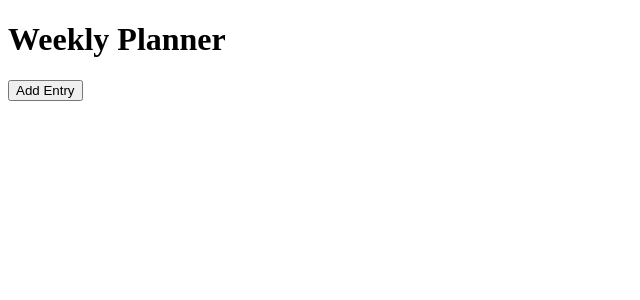
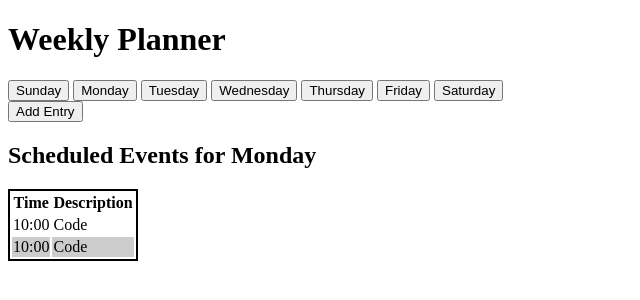
Before and after one commit to shawnkost/week-planner, a plain HTML site: page index.html in a window 1280 px wide. Shown: the whole page, without its empty margins (0-640 px from the left). Drawn offline with Linux system fonts and the light colour scheme.

Commit message:
moved on to #2

```diff
--- a/index.html
+++ b/index.html
@@ -9,9 +9,39 @@
 <body>
   <div class="row">
     <h1>Weekly Planner</h1>
+    <div class="days">
+      <button>Sunday</button>
+      <button>Monday</button>
+      <button>Tuesday</button>
+      <button>Wednesday</button>
+      <button>Thursday</button>
+      <button>Friday</button>
+      <button>Saturday</button>
+    </div>
   </div>
   <div class="button-container">
     <button type="button" id="button1">Add Entry</button>
+  </div>
+  <div class="table">
+    <h2>Scheduled Events for Monday</h2>
+    <table>
+      <thead>
+        <tr>
+          <th>Time</th>
+          <th>Description</th>
+        </tr>
+      </thead>
+      <tbody>
+        <tr>
+          <td>10:00</td>
+          <td>Code</td>
+        </tr>
+        <tr>
+          <td>10:00</td>
+          <td>Code</td>
+        </tr>
+      </tbody>
+    </table>
   </div>
   <div class="modal-container hide">
     <form id="form1">
--- a/styles.css
+++ b/styles.css
@@ -1,3 +1,15 @@
 .hide {
   display: none;
 }
+
+table {
+  border: solid 2px black;
+}
+
+tr:nth-child(even) {
+  background: #ccc;
+}
+
+tr:nth-child(odd) {
+  background: #fff;
+}
```
